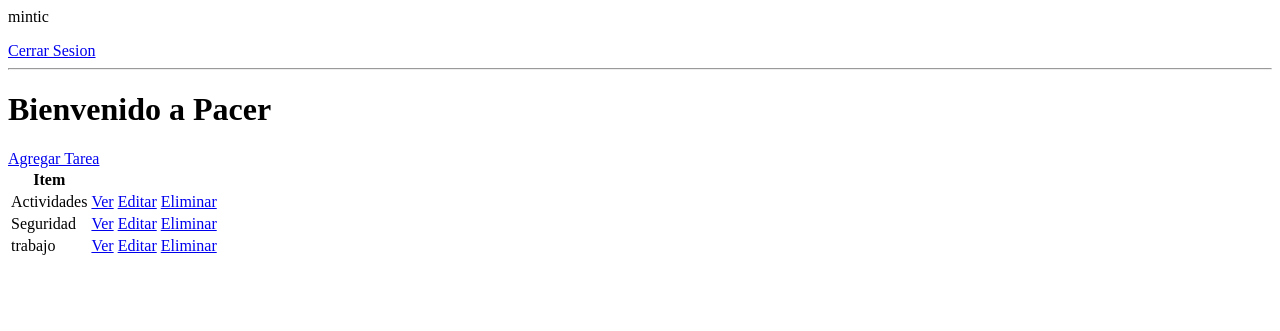
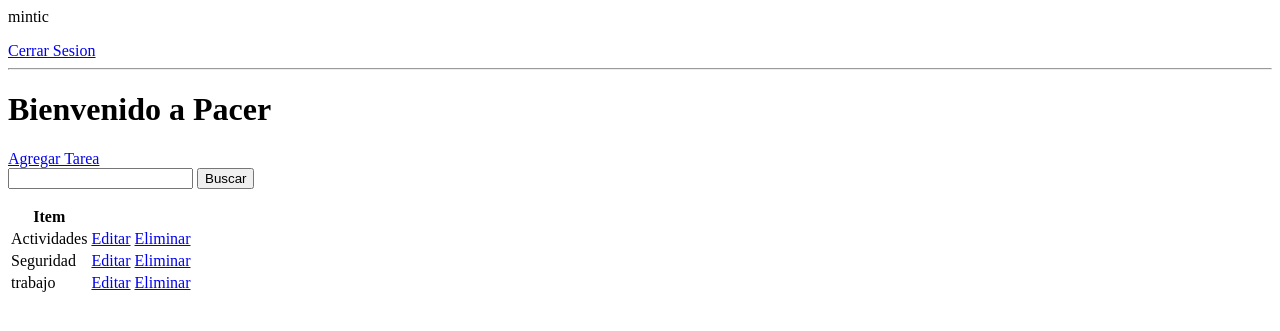
Before and after one commit to dlopezcorrea/Mintic, a Django app: page / in a window 1280 px wide. Shown: the top 331 px of the page. Run offline with Django 4.2, Linux system fonts and the light colour scheme; a user stored in the database is signed in; data comes from the database, SQL or seed files in the repository; both versions use the stored data as it was after the commit.

Commit message:
agregamos barra de busqueda de tareas

```diff
--- a/pacer/base/templates/base/task_list.html
+++ b/pacer/base/templates/base/task_list.html
@@ -9,6 +9,11 @@
 
 <h1>Bienvenido a Pacer</h1>
 <a href="{% url 'task-create' %}">Agregar Tarea</a>
+
+<form method="GET">
+    <input type="text" name="search-area" value="{{search_input}}">
+    <input type="submit" value="Buscar">
+</form>
 <table>
     <tr>
         <th>Item</th>
@@ -17,7 +22,6 @@
     {% for task in tasks %}
     <tr>
         <td>{{task.titulo}}</td>
-        <td><a href="{% url 'task' task.id %}">Ver</a></td>
         <td><a href="{% url 'task-update' task.id %}">Editar</a></td>
         <td><a href="{% url 'task-delete' task.id %}">Eliminar</a></td>
     </tr>
--- a/pacer/base/views.py
+++ b/pacer/base/views.py
@@ -46,6 +46,13 @@ class TaskList(LoginRequiredMixin, ListView):
         context = super().get_context_data(**kwargs)
         context['tasks'] = context['tasks'].filter(usuario=self.request.user)
         context['count'] = context['tasks'].filter(completa=False).count()
+
+        search_input = self.request.GET.get('search-area') or ''
+        if search_input:
+            context['tasks'] = context['tasks'].filter(titulo__startswith=search_input)
+
+        context['search_input'] = search_input
+
         return context
 
 class TaskDetail(LoginRequiredMixin, DetailView):
```
Also changed, not shown: pacer/db.sqlite3.
